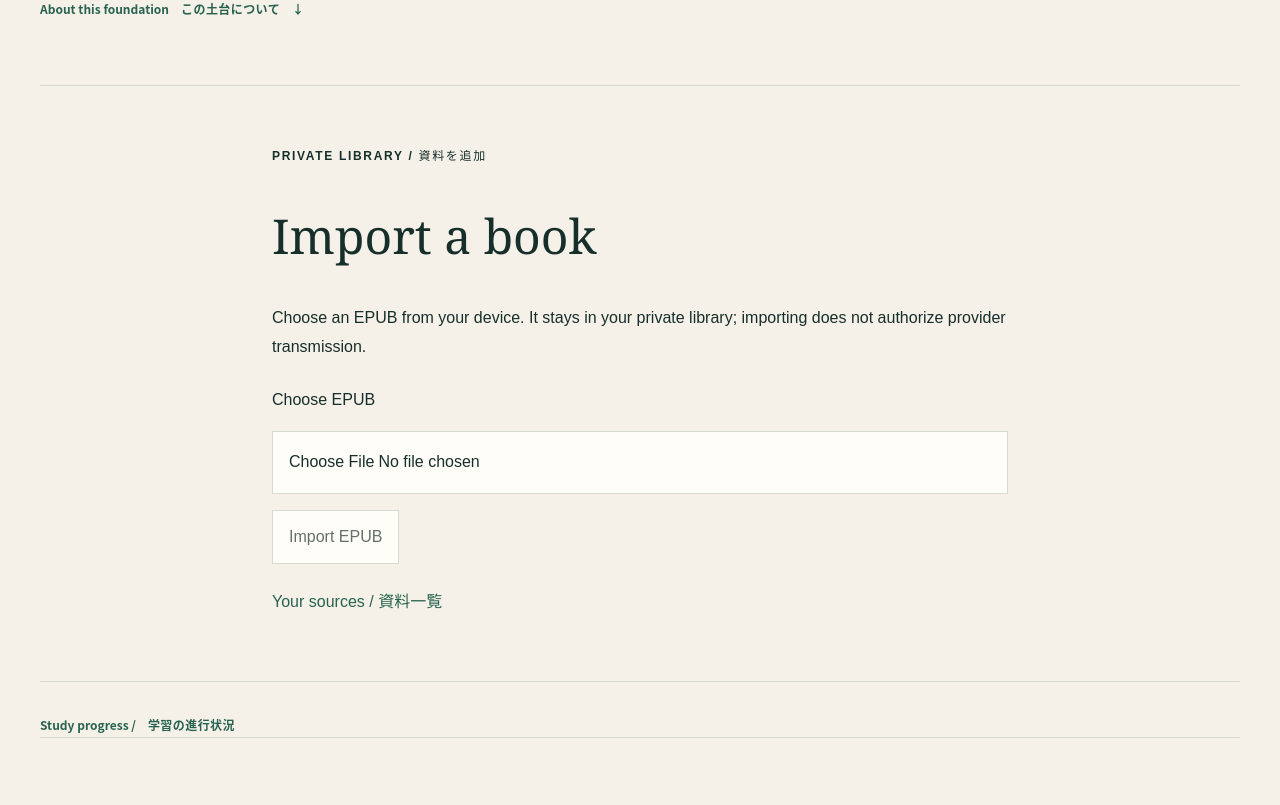
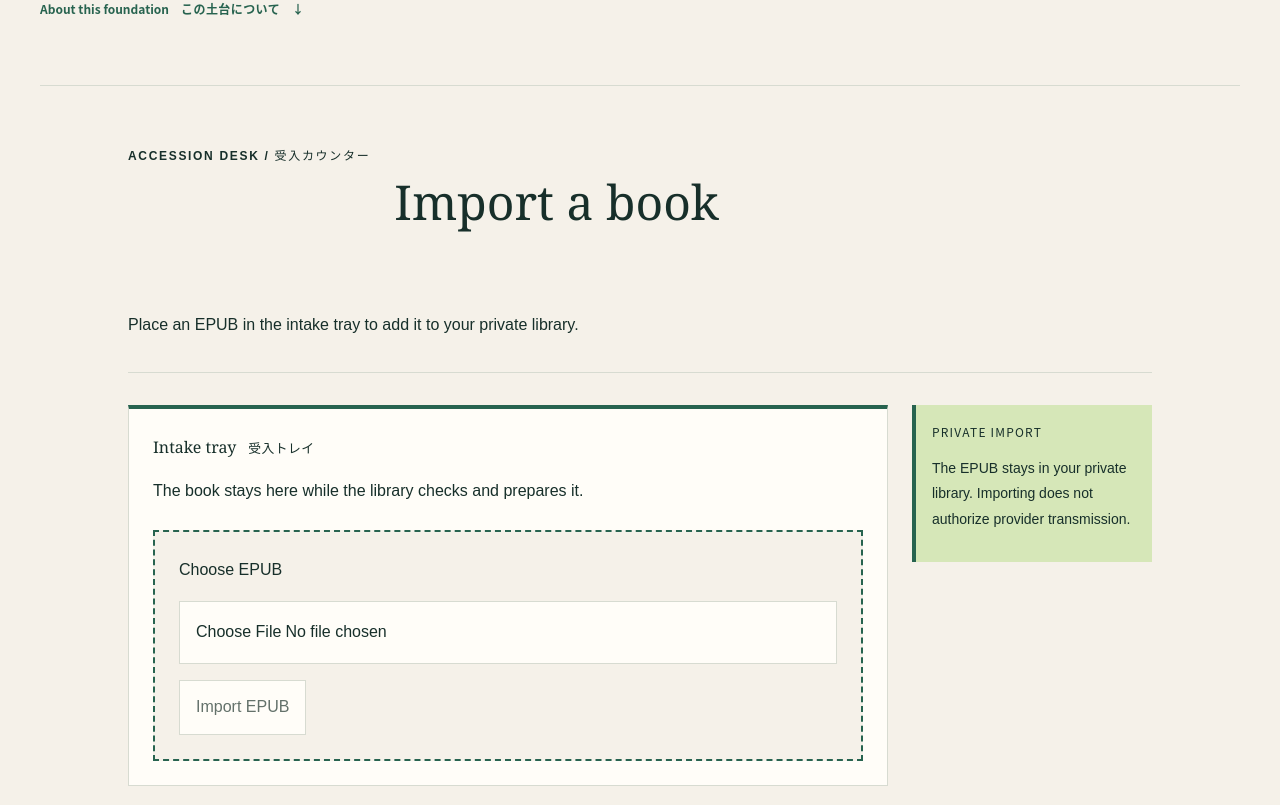
Before and after one commit to Hennessyng/tenjinsan, a React (Vite) app in the folder apps/studio/: page / in a window 1280 px wide. Shown: the part 914-1719 px from the top of the page. Built offline with nearby package versions, Linux system fonts and the light colour scheme.

Commit message:
feat(studio): present EPUB accession intake (TEN-6)

```diff
--- a/apps/studio/src/intake/ImportBook.tsx
+++ b/apps/studio/src/intake/ImportBook.tsx
@@ -49,13 +49,19 @@ export function ImportBook(): ReactElement {
   return (
     <section className="source-app import-book" aria-labelledby="import-title">
       <div className="import-content">
-        <p className="eyebrow">PRIVATE LIBRARY / 資料を追加</p>
+        <header className="intake-heading">
+          <p className="eyebrow">ACCESSION DESK / 受入カウンター</p>
           <h2 id="import-title">Import a book</h2>
-        <p>
-          Choose an EPUB from your device. It stays in your private library; importing does not
-          authorize provider transmission.
-        </p>
+          <p>Place an EPUB in the intake tray to add it to your private library.</p>
+        </header>
+        <div className="intake-layout">
+          <div className="intake-paper">
+            <h3>
+              Intake tray <span lang="ja">受入トレイ</span>
+            </h3>
+            <p>The book stays here while the library checks and prepares it.</p>
             <form
+              className="intake-tray"
               onSubmit={(event) => {
                 void upload(event)
               }}
@@ -72,12 +78,32 @@ export function ImportBook(): ReactElement {
                 {busy ? "Importing…" : "Import EPUB"}
               </button>
             </form>
-        {error && <p role="alert">{error}</p>}
+          </div>
+          <aside className="intake-note" aria-label="Private import note">
+            <h3>Private import</h3>
+            <p>
+              The EPUB stays in your private library. Importing does not authorize provider
+              transmission.
+            </p>
+          </aside>
+        </div>
+        {error && (
+          <div className="intake-outcome intake-outcome-refused" role="alert">
+            <strong className="intake-stamp intake-stamp-refused">Refused</strong>
+            <p>{error}</p>
+          </div>
+        )}
         {receipt && (
-          <p role="status">
-            Import accepted: {receipt.id} · {receipt.bytes} bytes.{" "}
+          <div className="intake-outcome intake-outcome-accepted" role="status">
+            <strong className="intake-stamp">Queued</strong>
+            <div>
+              <h3>{error ? "Earlier acceptance" : "Import accepted"}</h3>
+              <p>
+                {receipt.id} · {receipt.bytes} bytes · Not yet readable
+              </p>
               <a href="/sources">View your sources</a>
-          </p>
+            </div>
+          </div>
         )}
         <p>
           <a href="/sources">Your sources / 資料一覧</a>
--- a/apps/studio/src/intake/react.css
+++ b/apps/studio/src/intake/react.css
@@ -4,18 +4,63 @@
   border-block: 1px solid var(--color-line);
 }
 .import-content {
+  max-width: 64rem;
+  margin-inline: auto;
+}
+.intake-heading {
   max-width: 46rem;
-  margin-inline: auto;
+  margin-bottom: var(--space-8);
 }
 .import-book h2 {
   font:
     400 clamp(2rem, 5vw, 3rem) / 1.2 Georgia,
     serif;
 }
+.intake-layout {
+  display: grid;
+  grid-template-columns: minmax(0, 1fr) 15rem;
+  gap: var(--space-6);
+  align-items: start;
+}
+.intake-paper,
+.intake-status-paper {
+  padding: var(--space-6);
+  background: var(--color-paper-raised);
+  border: 1px solid var(--color-line);
+  border-top: var(--space-1) solid var(--color-green);
+}
+.intake-paper h3,
+.intake-note h3,
+.intake-outcome h3 {
+  margin-block: 0 var(--space-2);
+  font-family: var(--font-display-en);
+}
+.intake-paper h3 [lang="ja"] {
+  margin-inline-start: var(--space-2);
+  font-family: var(--font-display-ja);
+  font-size: 0.8em;
+}
+.intake-note {
+  padding: var(--space-4);
+  background: var(--color-green-soft);
+  border-left: var(--space-1) solid var(--color-green);
+  font-size: 0.875rem;
+}
+.intake-note h3 {
+  font-family: var(--font-body);
+  font-size: 0.75rem;
+  letter-spacing: 0.1em;
+  text-transform: uppercase;
+}
 .import-book form {
   display: grid;
   gap: var(--space-4);
-  margin-block: var(--space-6);
+  margin-top: var(--space-6);
+}
+.import-book .intake-tray {
+  padding: var(--space-6);
+  background: var(--color-paper);
+  border: 2px dashed var(--color-green);
 }
 .import-book input[type="file"] {
   display: block;
@@ -36,6 +81,89 @@
   border-color: var(--color-line);
   color: var(--color-muted);
   cursor: not-allowed;
+}
+.intake-outcome {
+  display: flex;
+  gap: var(--space-4);
+  align-items: flex-start;
+  margin-top: var(--space-6);
+  padding: var(--space-4) var(--space-6);
+  background: var(--color-paper-raised);
+  border: 1px solid var(--color-line);
+}
+.intake-outcome p {
+  margin-block: 0 var(--space-2);
+}
+.intake-outcome-refused {
+  border-left: var(--space-1) solid var(--color-focus);
+}
+.intake-stamp {
+  display: inline-flex;
+  flex: none;
+  align-items: center;
+  min-height: 1.75rem;
+  padding: 2px var(--space-3);
+  color: var(--color-green);
+  border: 2px solid currentcolor;
+  border-radius: 3px;
+  font-size: 0.6875rem;
+  letter-spacing: 0.1em;
+  line-height: 1.2;
+  text-transform: uppercase;
+  transform: rotate(-1.5deg);
+}
+.intake-stamp-refused {
+  color: var(--color-focus);
+  border-style: dashed;
+}
+.intake-stamp-waiting {
+  color: var(--color-ink);
+  border-style: dotted;
+}
+.intake-status-paper {
+  max-width: 46rem;
+  margin-block: var(--space-8);
+}
+.intake-status-paper h2 {
+  margin-top: 0;
+}
+.pending-imports {
+  margin: 0;
+  padding: 0;
+  list-style: none;
+}
+.pending-imports li {
+  padding: var(--space-4);
+  background: var(--color-paper);
+  border: 1px dashed var(--color-green);
+}
+.pending-imports li + li {
+  margin-top: var(--space-3);
+}
+.pending-imports p {
+  margin-block: var(--space-1) var(--space-3);
+  color: var(--color-muted);
+}
+.pending-import-status {
+  display: flex;
+  flex-wrap: wrap;
+  gap: var(--space-3);
+}
+@media (max-width: 48rem) {
+  .intake-layout {
+    grid-template-columns: minmax(0, 1fr);
+  }
+  .intake-note {
+    order: 2;
+  }
+  .intake-paper,
+  .intake-status-paper,
+  .import-book .intake-tray {
+    padding: var(--space-4);
+  }
+  .intake-outcome {
+    flex-direction: column;
+  }
 }
 .owner-logout button {
   padding: var(--space-2);
```
Also changed, not shown: 1 other file (tests, documents, lock files or other folders). Lines whose indentation alone changed are shown as unchanged.
